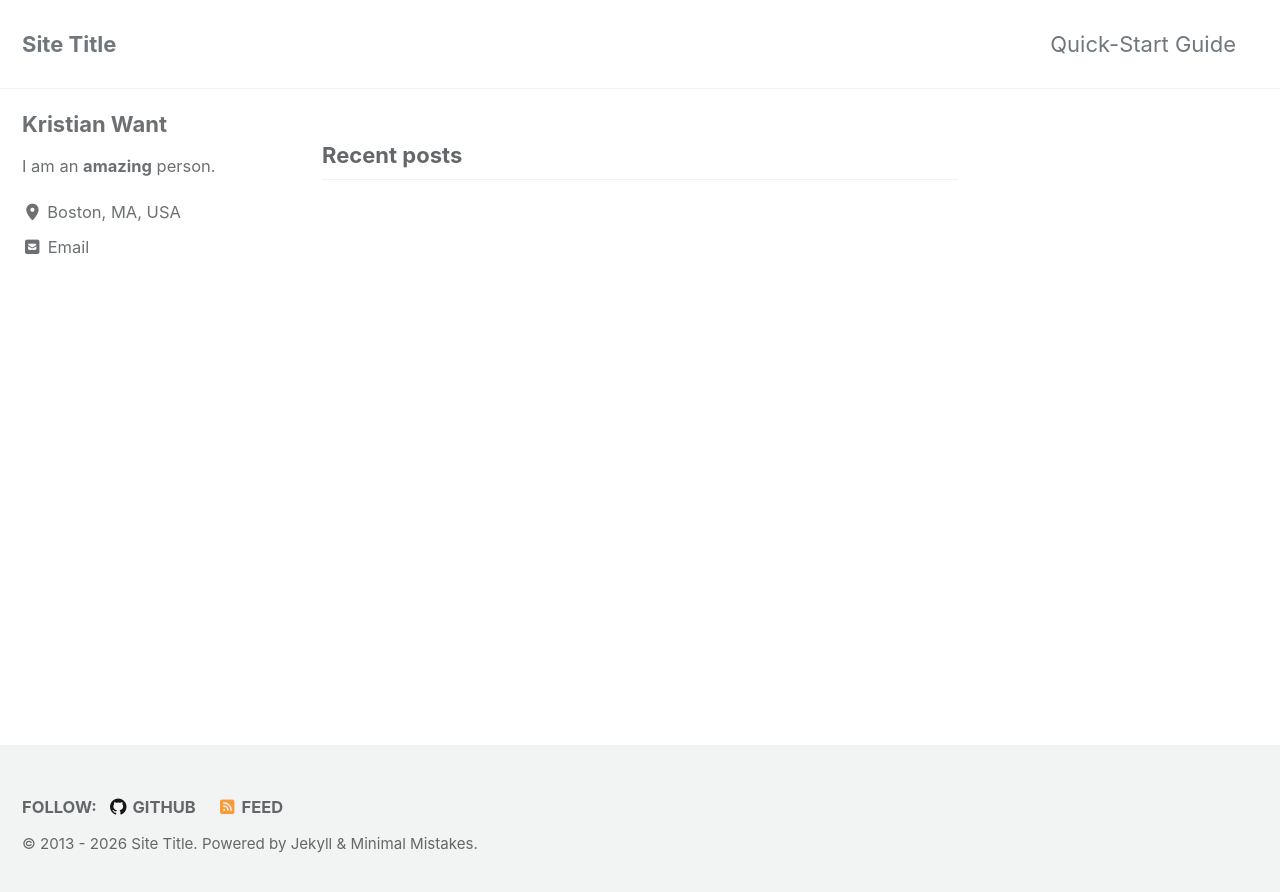
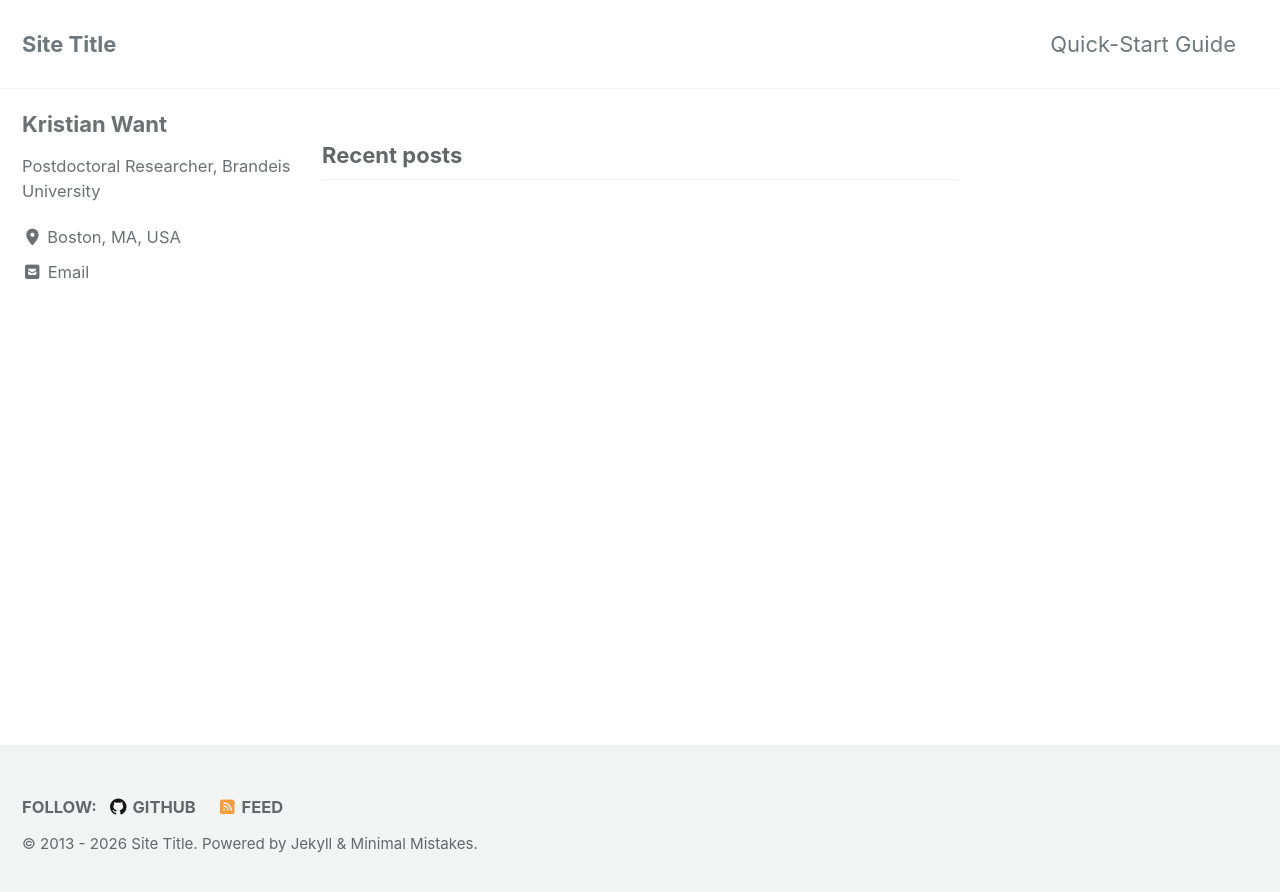
Before and after one commit to kristianwant/kristianwant.github.io, a Jekyll site: the page built from index.html, in a window 1280 px wide. Shown: the top 892 px of the page. Built offline with Jekyll 4.4.1, drawn with Linux system fonts in a browser that asks for light colours; cached includes are drawn as plain includes; the list of posts is cut into pages by our own code.

Commit message:
Update _config.yml

```diff
--- a/_config.yml
+++ b/_config.yml
@@ -116,7 +116,7 @@ analytics:
 author:
   name             : "Kristian Want"
   avatar           : # path of avatar image, e.g. "/assets/images/bio-photo.jpg"
-  bio              : "I am an **amazing** person."
+  bio              : "Postdoctoral Researcher, Brandeis University"
   location         : "Boston, MA, USA"
   email            : "want@brandeis.edu"
   # fediverse      : "@you@instance.social"  # used for fediverse:creator meta tag
@@ -139,6 +139,12 @@ author:
     - label: "LinkedIn"
       icon: "fab fa-fw fa-linkedin"
       # url: "https://www.linkedin.com/in/kristianwant/"
+    - label: "Loop"
+      icon: "fab fa-fw fa-loop"
+      # url: "https://loop.frontiersin.org/people/1625214/overview"
+    - label: "Springer Research Communities"
+      icon: "fab fa-fw fa-springerresearchcommunities"
+      # url: "https://communities.springernature.com/users/kristian-want"
 
 # Site Footer
 footer:
```
